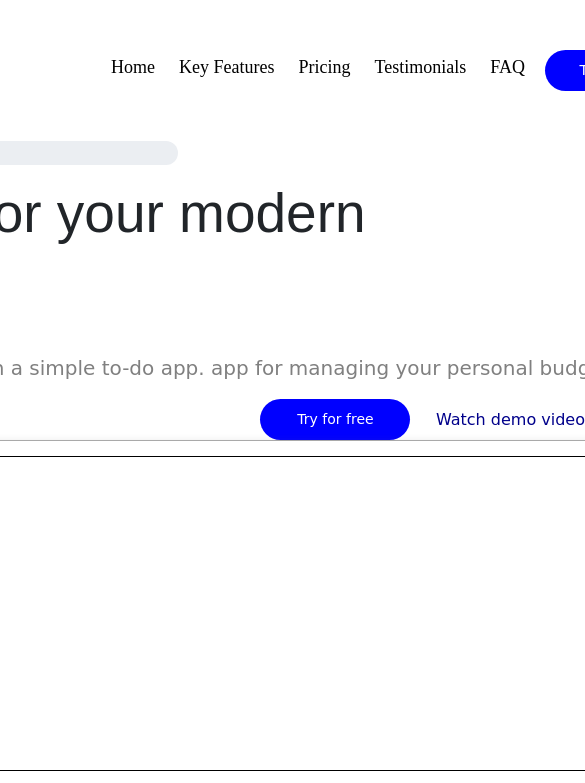
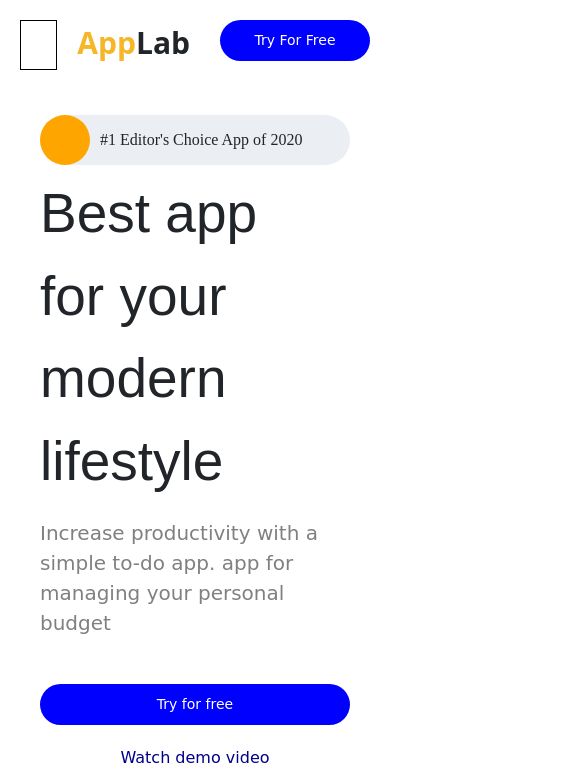
Before and after one commit to sehwan27/single-frontend-page, a plain HTML site: page landing/index.html in a window 390 px wide. Shown: the top 783 px of the page, 585 px wide, since content can reach past the window. Drawn offline with nearby package versions, Linux system fonts and the light colour scheme.

Commit message:
first page done desktop and mobile

```diff
--- a/landing/index.html
+++ b/landing/index.html
@@ -2,24 +2,41 @@
 <html>
 
 <head>
+    <meta name="viewport" content="width=device-width, initial-scale=1">
     <title>Landing Page</title>
     <link href="https://cdn.jsdelivr.net/npm/bootstrap@5.0.2/dist/css/bootstrap.min.css" rel="stylesheet"
         integrity="sha384-EVSTQN3/azprG1Anm3QDgpJLIm9Nao0Yz1ztcQTwFspd3yD65VohhpuuCOmLASjC" crossorigin="anonymous">
+    <script src="https://cdn.jsdelivr.net/npm/bootstrap@5.0.2/dist/js/bootstrap.bundle.min.js"
+        integrity="sha384-MrcW6ZMFYlzcLA8Nl+NtUVF0sA7MsXsP1UyJoMp4YLEuNSfAP+JcXn/tWtIaxVXM"
+        crossorigin="anonymous"></script>
+
     <link rel="stylesheet" href="style/style.css">
 </head>
 
 <body>
+
     <div class="container-box">
         <div class="container-content">
             <div class="header">
-                <div class="nav-bar">
+                <div class="row">
+                    <div class="col-md-2">
+                        <div class="title-button">
+                            <div class="navigation-icon"></div>
                             <div class="nav-bar-title">
 
                                 <div class="page-title orange">App</div>
                                 <div class="page-title black">Lab</div>
 
                             </div>
+                            <div class="mobile-button-grp">
+                                <button class="primary-button free-try mobile-button">Try For Free</button>
+                            </div>
 
+                        </div>
+
+                    </div>
+
+                    <div class="col-md-7">
                         <div class="nav-content">
                             <a href="" class="each-nav">Home</a>
                             <a href="" class="each-nav">Key Features</a>
@@ -27,10 +44,14 @@
                             <a href="" class="each-nav">Testimonials</a>
                             <a href="" class="each-nav">FAQ</a>
                         </div>
+                    </div>
 
+                    <div class="col-md-3">
                         <div class="nav-button">
-                        <button class="primary-button free-try">Try For Free</button>
+                            <button class="primary-button free-try desktop-button">Try For Free</button>
                         </div>
+                    </div>
+
                 </div>
             </div>
 
@@ -53,8 +74,8 @@
                                         your personal budget</p>
                                     <div class="one-button-group">
 
-                                        <button class="primary-button free-try">Try for free</button>
-                                        <button class="link-button">Watch demo video</button>
+                                        <button class="primary-button free-try mobile-full-width">Try for free</button>
+                                        <button class="link-button mobile-full-width">Watch demo video</button>
 
                                     </div>
                                 </div>
--- a/landing/style/scss/_buttons.scss
+++ b/landing/style/scss/_buttons.scss
@@ -26,5 +26,52 @@
   width: 200px;
 }
 .nav-button {
-  width: 15%;
+  width: 100%;
+  display: flex;
+  justify-content: flex-end;
 }
+
+.title-button{
+  display: inline-flex;
+    width: 100%;
+    padding-bottom: 25px;
+}
+
+.mobile-button-grp{
+  width: -webkit-fill-available;
+  justify-content: flex-end;
+  text-align: -webkit-right;
+
+}
+.mobile-button{
+  display: none;
+
+  @media only screen and (max-width: 768px)  {
+    display: block;
+  }
+}
+
+.desktop-button{
+  display: block;
+
+  @media only screen and (max-width: 768px)  {
+    display: none;
+  }
+}
+
+.navigation-icon{
+  display: none;
+  width: 50px;
+  height: 50px;
+  border: 1px solid black;
+  margin-right: 20px;
+  @media only screen and (max-width: 768px)  {
+    display: block;
+
+  }
+}
+
+.mobile-full-width{
+  width: 100%;
+  margin: 10px 0;
+}
--- a/landing/style/scss/_fonts.scss
+++ b/landing/style/scss/_fonts.scss
@@ -1,7 +1,4 @@
-:root {
-    --main-bg-color: brown;
-  }
-  /* background-color: var(--main-bg-color); */
+
 .orange{
     color:#f5b727;
 }
@@ -9,4 +6,8 @@
 .page-title{
     font-size: 20px;
     font-weight: bold;
+
+    @media only screen and (max-width: 768px) {
+        font-size: 30px;
+      }
 }
--- a/landing/style/scss/_pageone.scss
+++ b/landing/style/scss/_pageone.scss
@@ -1,11 +1,19 @@
 .content-one {
   padding: 50px;
+
+  @media only screen and (max-width: 990px) {
+    padding: 20px;
+  }
 }
 
 .left-contents {
   display: flex;
   align-items: center;
   height: 100%;
+
+  &-container {
+    width: 100%;
+  }
 }
 
 .phone {
@@ -17,7 +25,7 @@
   &-img {
     width: 100%;
     height: 315px;
-    box-shadow: rgb(0 0 0 / 2%) 0px 1px 3px 0px, rgb(27 31 35 / 15%) 0px 0px 0px 1px;
+    box-shadow: 0 0 10px;
     border-radius: 7px;
   }
 
@@ -49,12 +57,19 @@
   border-radius: 50px;
   padding: 0px 10px 0px 0px;
   width: 50%;
+  height: 35px;
+  min-width: 280px;
 
   &-flag {
-    width: 24px;
-    height: 24px;
+    width: 35px;
+    height: 35px;
     background-color: orange;
     border-radius: 50%;
+
+    @media only screen and (max-width: 990px) {
+      width: 50px;
+      height: 50px;
+    }
   }
 
   &-name {
@@ -62,6 +77,11 @@
     vertical-align: middle;
     align-items: center;
     display: flex;
+  }
+
+  @media only screen and (max-width: 990px) {
+    width: 100%;
+    height: 50px;
   }
 }
 
@@ -81,4 +101,9 @@
   display: inline-flex;
   justify-content: flex-end;
   width: 100%;
+  padding: 20px 0;
+
+  @media only screen and (max-width: 990px) {
+    display: block;
+  }
 }
--- a/landing/style/style.scss
+++ b/landing/style/style.scss
@@ -12,17 +12,19 @@ body > * {
 .container-box {
   display: flex;
   justify-content: center;
-  padding-top: 50px;
+  padding: 50px;
+
+  @media only screen and (max-width: 990px)  {
+    padding: 20px;
+  }
 }
 
 .container-content{
-  width: 80%;
+  width: 90%;
   max-width: 1240px;
-  min-width: 1000px;
 
   @media only screen and (max-width: 990px)  {
     width: 100%;
-    min-width: none;
     max-width: 100vh;
   }
 }
@@ -38,8 +40,15 @@ body > * {
   width: 100%;
 }
 .nav-content {
-  width: 75%;
+  width: 100%;
   text-align: right;
+  display: inline-flex;
+  // min-width: 410px;
+
+  @media only screen and (max-width: 768px)  {
+    // width: 100%;
+    display: none;
+  }
 }
 
 .each-nav {
@@ -52,4 +61,8 @@ body > * {
   margin-right: 20px;
   font-family: $base-font-family;
   vertical-align: -webkit-baseline-middle;
+
+  @media only screen and (max-width: 768px)  {
+    text-align: center;
+  }
 }
```
Also changed, not shown: landing/style/style.css, 1 other file. Lines whose indentation alone changed are shown as unchanged.
